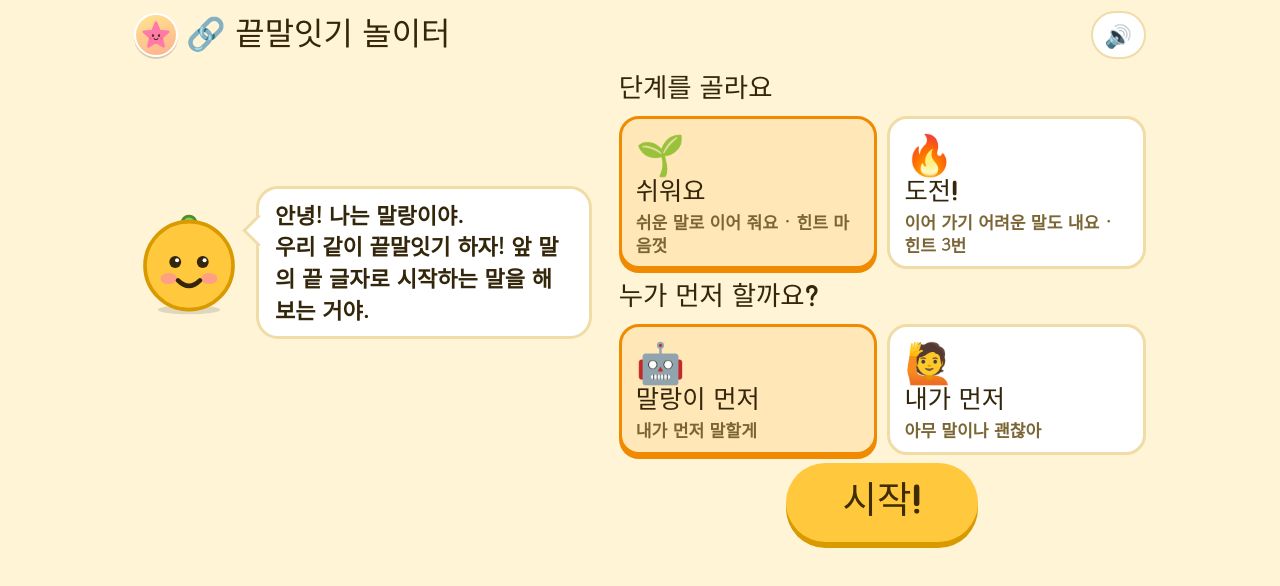
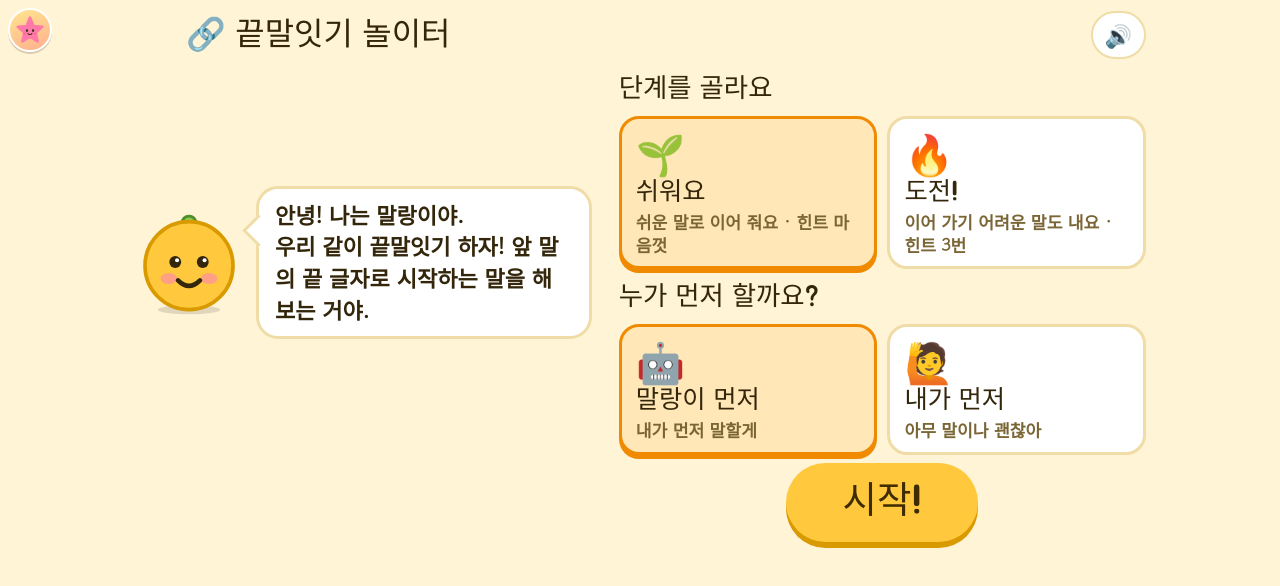
Before and after one commit to arenarun23/word, a plain HTML site: page index.html in a window 1280 px wide. Drawn offline with Linux system fonts and the light colour scheme.

Commit message:
AIEDU 복귀 아이콘을 모든 서비스 공통 위치(페이지 왼쪽 위)로 통일
- body 첫 요소로 옮기고 left/top 8px 로 고정, 앱마다 왼쪽 위 자리를 비움
- CLAUDE.md 에 규칙 추가

Co-Authored-By: Claude Sonnet 5.5 <noreply@anthropic.com>
Claude-Session: https://claude.ai/code/session_01SQXGukjVUaLs97cZZ3yT4r

```diff
--- a/index.html
+++ b/index.html
@@ -161,14 +161,16 @@ h2{font-family:var(--font-display);font-weight:400;font-size:1.2rem;margin:0 0 8
   .app{padding-top:.2rem;padding-bottom:.3rem;gap:.3rem} .iconbtn{min-width:38px;height:38px}
   #home .hero .mascot{width:3.4rem;height:3.4rem} .go{padding-top:.4rem;padding-bottom:.4rem}
 }
-/* AIEDU 허브로 가는 아이콘(모든 서비스 공통 모양) */
-.aiedu-home{display:inline-flex;align-items:center;justify-content:center;flex:none;width:44px;height:44px;border-radius:50%;background:linear-gradient(160deg,#ffe58f,#ffb08e);border:2px solid #fff;box-shadow:0 2px 0 rgba(74,52,38,.22);text-decoration:none;-webkit-tap-highlight-color:transparent}
+/* AIEDU 허브로 가는 아이콘 — 모든 서비스 공통 모양·위치: 페이지 왼쪽 위(body 첫 요소). 앱마다 이 자리를 비워 둔다 */
+.aiedu-home{position:absolute;left:max(8px,env(safe-area-inset-left,0px));top:max(8px,env(safe-area-inset-top,0px));z-index:1000;display:inline-flex;align-items:center;justify-content:center;width:44px;height:44px;border-radius:50%;background:linear-gradient(160deg,#ffe58f,#ffb08e);border:2px solid #fff;box-shadow:0 2px 0 rgba(74,52,38,.22);text-decoration:none;-webkit-tap-highlight-color:transparent}
 .aiedu-home svg{width:30px;height:30px;display:block}
 .aiedu-home:active{transform:translateY(2px);box-shadow:none}
 .aiedu-home:focus-visible{outline:3px solid #f08a00;outline-offset:2px}
+.top{padding-left:52px}
 </style>
 </head>
 <body>
+<a class="aiedu-home" href="../" title="AIEDU 처음으로" aria-label="AIEDU 허브로 돌아가기"><svg viewBox="0 0 64 64" aria-hidden="true" focusable="false"><polygon points="32,6 39.2,23.6 58,25.2 43.7,37.6 48.1,56 32,46.2 15.9,56 20.3,37.6 6,25.2 24.8,23.6" fill="#ff7aa8" stroke="#ff7aa8" stroke-width="6" stroke-linejoin="round"/><ellipse cx="25.5" cy="33" rx="2.4" ry="3.2" fill="#4a3426"/><ellipse cx="38.5" cy="33" rx="2.4" ry="3.2" fill="#4a3426"/><ellipse cx="20.5" cy="39.5" rx="3.4" ry="2.1" fill="#ff4f86" opacity=".5"/><ellipse cx="43.5" cy="39.5" rx="3.4" ry="2.1" fill="#ff4f86" opacity=".5"/><path d="M28 39.5q4 4.4 8 0" fill="none" stroke="#4a3426" stroke-width="2.4" stroke-linecap="round"/></svg></a>
 <template id="mascotTpl">
 <svg class="mascot" data-mood="happy" viewBox="0 0 120 120" aria-hidden="true">
   <ellipse cx="60" cy="112" rx="34" ry="5" fill="#000" opacity=".12"/>
@@ -185,7 +187,7 @@ h2{font-family:var(--font-display);font-weight:400;font-size:1.2rem;margin:0 0 8
 
 <div class="app">
   <header class="top">
-    <div style="display:flex;align-items:center;gap:8px;min-width:0"><a class="aiedu-home" href="../" title="AIEDU 처음으로" aria-label="AIEDU 허브로 돌아가기"><svg viewBox="0 0 64 64" aria-hidden="true" focusable="false"><polygon points="32,6 39.2,23.6 58,25.2 43.7,37.6 48.1,56 32,46.2 15.9,56 20.3,37.6 6,25.2 24.8,23.6" fill="#ff7aa8" stroke="#ff7aa8" stroke-width="6" stroke-linejoin="round"/><ellipse cx="25.5" cy="33" rx="2.4" ry="3.2" fill="#4a3426"/><ellipse cx="38.5" cy="33" rx="2.4" ry="3.2" fill="#4a3426"/><ellipse cx="20.5" cy="39.5" rx="3.4" ry="2.1" fill="#ff4f86" opacity=".5"/><ellipse cx="43.5" cy="39.5" rx="3.4" ry="2.1" fill="#ff4f86" opacity=".5"/><path d="M28 39.5q4 4.4 8 0" fill="none" stroke="#4a3426" stroke-width="2.4" stroke-linecap="round"/></svg></a><h1 class="brand">🔗 끝말잇기 놀이터</h1></div>
+    <h1 class="brand">🔗 끝말잇기 놀이터</h1>
     <div style="display:flex;gap:6px">
       <button class="iconbtn" id="btnSound" aria-label="소리 켜기/끄기">🔊</button>
       <button class="iconbtn" id="btnHome" aria-label="처음으로" hidden>🏠</button>
```
Also changed, not shown: 1 other file.
